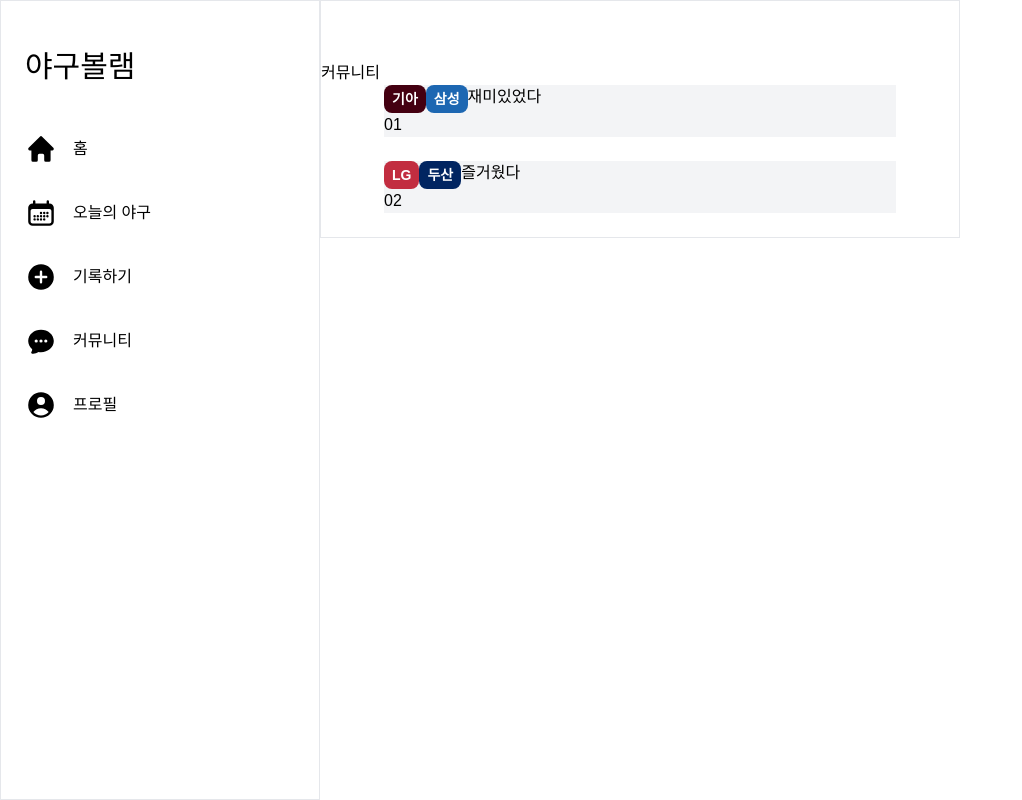
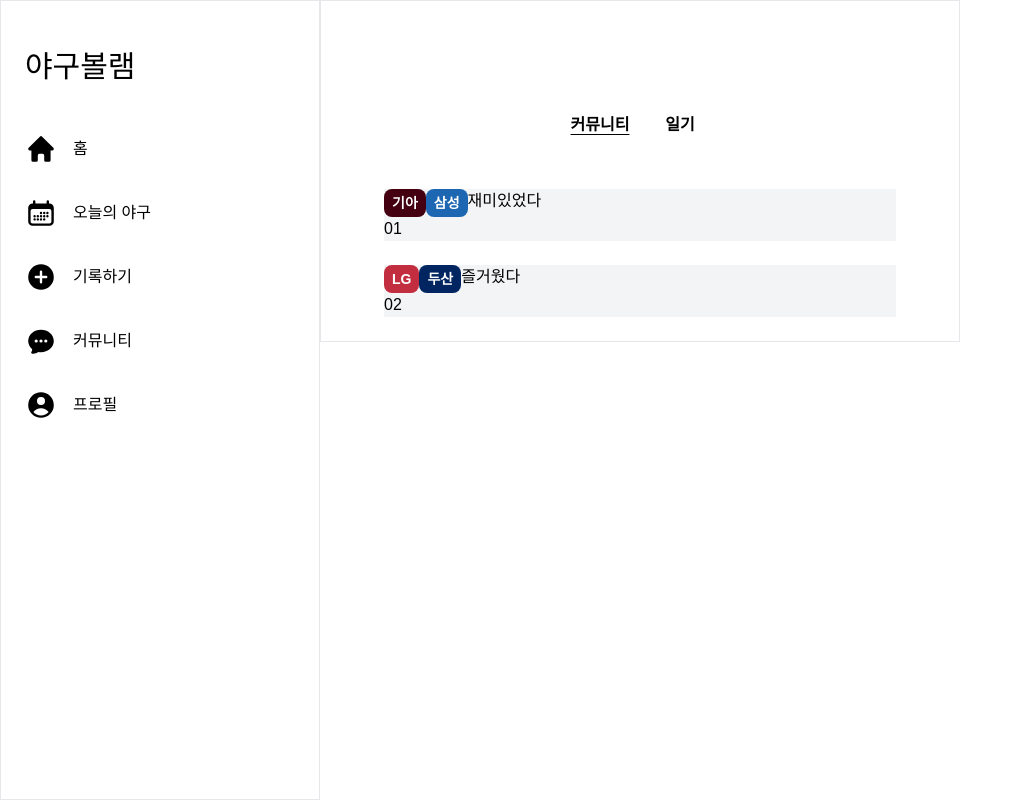
Before and after one commit to Baseball-Archive/client, a React (Vite) app: page /posts in a window 1280 px wide. Shown: the whole page, without its empty margins (0-1022 px from the left). Built offline with nearby package versions, Linux system fonts and the light colour scheme; a web font is replaced by a local one.

Commit message:
⚡️ 커뮤니티, 일기 버튼 추가
현재 url 위치에 맞는 버튼에 underline 생성

```diff
--- a/src/pages/Community/Community.tsx
+++ b/src/pages/Community/Community.tsx
@@ -1,4 +1,7 @@
 import Post, { PostType } from "../../components/Community/Post";
+import { useState, useEffect } from 'react';
+import { useLocation } from 'react-router-dom';
+
 
 const dummyPost: PostType[] = [
   {
@@ -24,10 +27,26 @@ const dummyPost: PostType[] = [
 ]
 
 const Community = () => {
+  const location = useLocation();
+  const [currentPage, setCurrentPage] = useState('');
+
+  useEffect(() => {
+    if (location.pathname === '/posts') {
+      setCurrentPage('community');
+    } else if (location.pathname === '/archive') {
+      setCurrentPage('archive');
+    }
+  }, [location]);
+
   return (
     <div>
-      <div>
-        커뮤니티
+      <div className="m-10 flex justify-center">
+        <button className={`w-20 h-12 ${currentPage === 'community' ? 'underline underline-offset-4' : ''}`}>
+          <span className="font-black">커뮤니티</span>
+        </button>
+        <button className={`w-20 h-12 ${currentPage === 'diary' ? 'underline underline-offset-4' : ''}`}>
+          <span className="font-black">일기</span>
+        </button>
       </div>
       {
         dummyPost.map((post) => (
```
